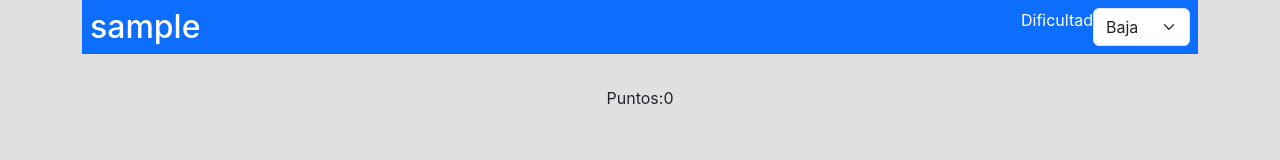
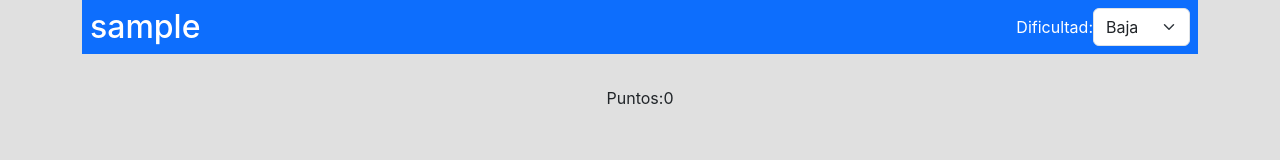
Before and after one commit to Diesouto/whac-a-mole-pwa, a React (Create React App) app: page /game in a window 1280 px wide. Shown: the top 160 px of the page. Built offline with nearby package versions, Linux system fonts and the light colour scheme; sample sign-in values are in the browser's storage.

Commit message:
adjust span

```diff
--- a/src/pages/Game/Game.tsx
+++ b/src/pages/Game/Game.tsx
@@ -75,7 +75,7 @@ const Game: React.FC = () => {
     <main className="container h-100">
       <nav className="w-100 p-2 d-flex align-content-center justify-content-between bg-primary">
         <h2 className="text-white flex-fill m-0">{UserService.getUser()}</h2>
-        <label className="text-white" htmlFor="select-dificultad">
+        <label className="text-white m-auto" htmlFor="select-dificultad">
           {strings.game.difficultyLabel}
         </label>
         <select
--- a/src/resources/strings.ts
+++ b/src/resources/strings.ts
@@ -7,7 +7,7 @@ export const strings = {
   },
   game: {
     pointsLabel: "Puntos:",
-    difficultyLabel: "Dificultad",
+    difficultyLabel: "Dificultad:",
     difficultyOptions: {
       baja: "Baja",
       media: "Media",
```
